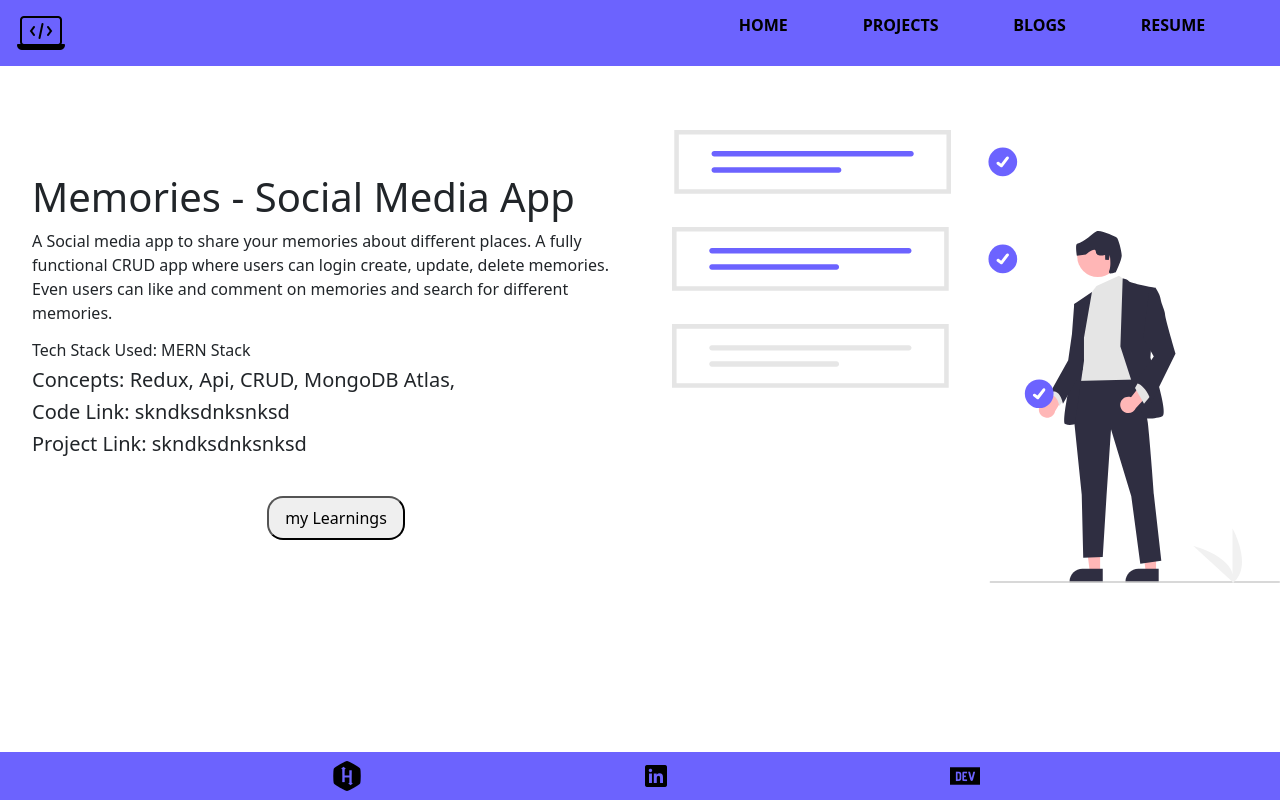
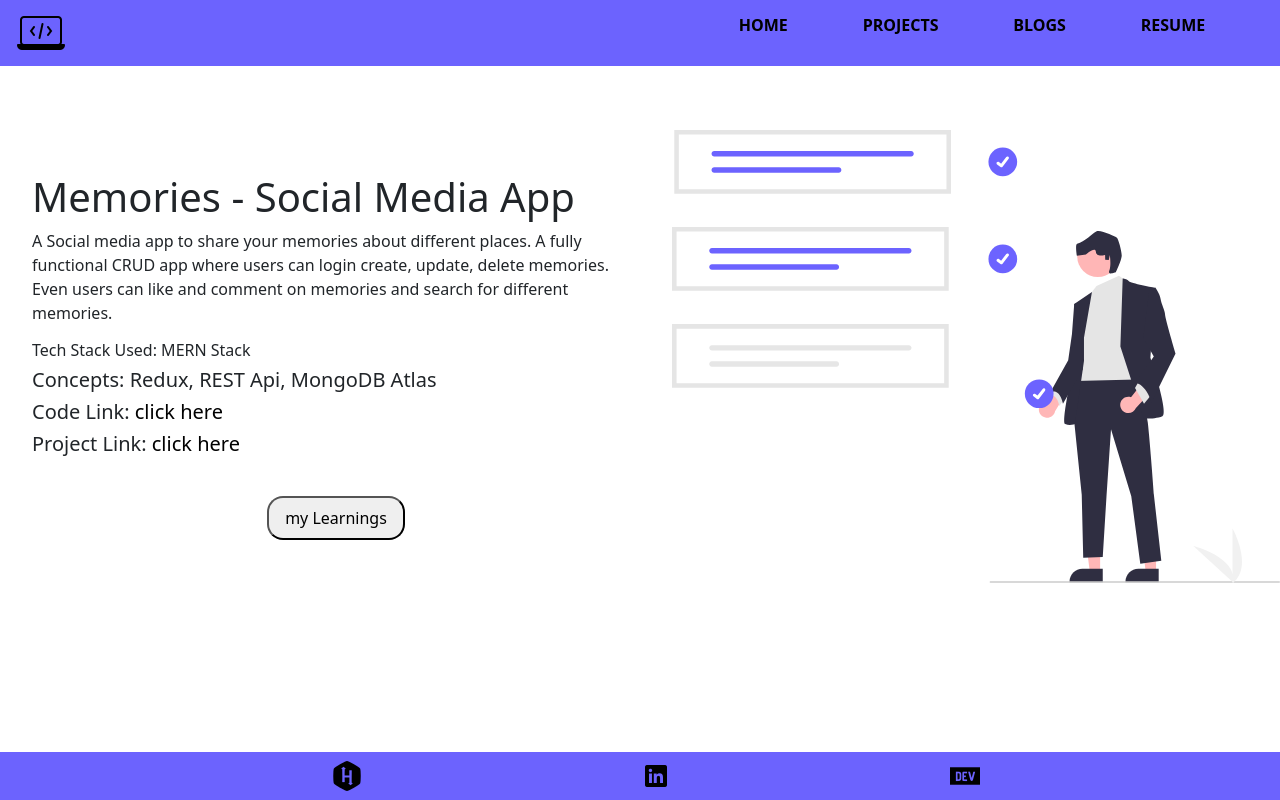
Before and after one commit to rajat-gangwani/Final-portfolio, a React (Create React App) app: page /projects in a window 1280 px wide. Built offline with nearby package versions, Linux system fonts and the light colour scheme.

Commit message:
project links added

```diff
--- a/src/components/Home/home.js
+++ b/src/components/Home/home.js
@@ -1,6 +1,6 @@
 import "./homestyle.css"
 import homeImg from "../../images/home-img.svg"
-import resume from "../../images/rajat-resume.pdf#toolbar=0"
+import resume from "../../images/RajatGangwani-FullStackEngineer.pdf"
 import 'bootstrap/dist/css/bootstrap.min.css';
 
 
@@ -20,8 +20,7 @@ const Home = () => {
         <h2>Full Stack Developer</h2>
 
         <p className="description" >
-            I am a engineer by choice and  a tech-enthusiat by passion.
-        Curiosity made me do this. I love reading books, playing with my pet and learning new tech.
+        I am a engineer by choice and a tech-enthusiat by passion. I am MERN stack developer and fond of javascript. Building apps out of curosity and learning along the way. I enjoy reading books, playing with my pet and being a GEEK.
         <br/>
         <br/>
 
--- a/src/components/Resume/resumestyle.css
+++ b/src/components/Resume/resumestyle.css
@@ -1,3 +1,3 @@
 .iframe{
-    height: 90vh;
+    height: 85vh;
 }
--- a/src/components/myLearnings/mylearningsstyle.css
+++ b/src/components/myLearnings/mylearningsstyle.css
@@ -4,7 +4,7 @@
     display: flex;
     justify-content: center;
     align-items: center;
-    height: 80vh;
+    height: 84vh;
     margin: auto;
 }
 .img-center{
--- a/src/components/projects/projects.js
+++ b/src/components/projects/projects.js
@@ -10,9 +10,9 @@ import projectimg from "../../images/project-completed.svg"
           A fully functional CRUD app where users can login create, update, delete memories. Even users can like and comment on memories and search for different memories.
         </p>
         <h6>Tech Stack Used: MERN Stack</h6>
-        <h5>Concepts: Redux, Api, CRUD, MongoDB Atlas, </h5>
-        <h5>Code Link: skndksdnksnksd</h5>
-        <h5>Project Link: skndksdnksnksd</h5>
+        <h5>Concepts: Redux, REST Api, MongoDB Atlas </h5>
+        <h5>Code Link: <a target="_blank" rel="noreferrer" className='a-learn' href="https://github.com/rajat-gangwani/Memories-frontend" >click here</a></h5>
+        <h5>Project Link: <a target="_blank" rel="noreferrer" className='a-learn' href="https://memories-socialapps.netlify.app/" >click here</a></h5>
         <div className='div-learn' >
         <button className="btn-learn">
         <a className="a-learn" href="/mylearings">my Learnings</a>
```
